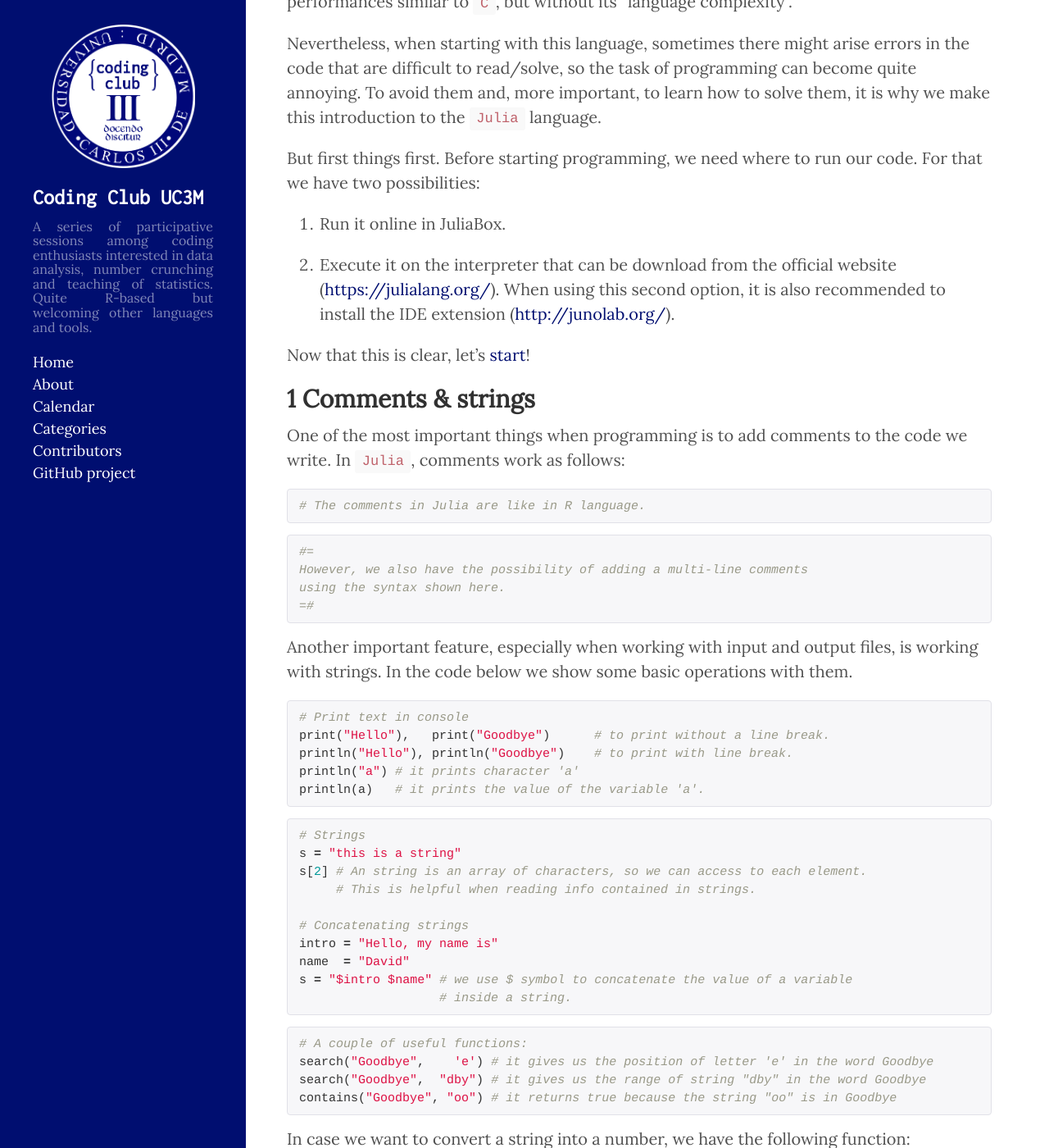
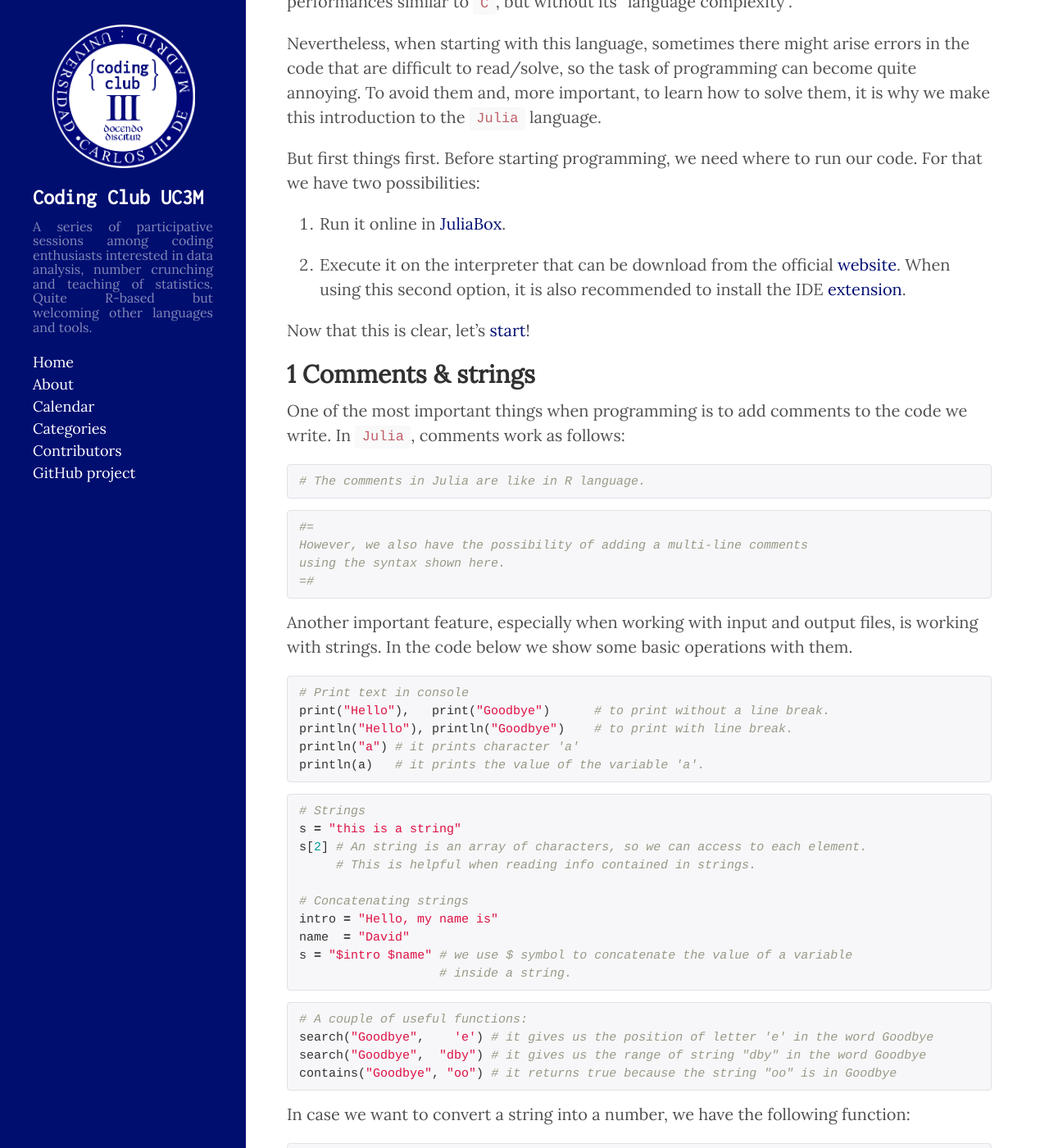
Before and after one commit to CodingClubUC3M/codingclubuc3m.github.io, a Jekyll site: the page built from _posts/2018-05-23-Introduction-Julia-hidden.md, in a window 1280 px wide and 1400 px high, scrolled down 1523 px. Shown: the whole window at 82% size. Built offline with Jekyll 4.4.1, drawn with Linux system fonts in a browser that asks for light colours; comment, search, counter and statistics services are not loaded; some of the changed lines change nothing that is shown; some of the changed text lies outside the part shown.

Commit message:
definitivo

````diff
--- a/_posts/2018-05-23-Introduction-Julia-hidden.md
+++ b/_posts/2018-05-23-Introduction-Julia-hidden.md
@@ -22,9 +22,9 @@ Nevertheless, when starting with this language, sometimes there might arise erro
 
 But first things first. Before starting programming, we need where to run our code. For that we have two possibilities:
 
-1. Run it online in JuliaBox.
+1. Run it online in [JuliaBox](https://auth.juliacomputing.io/dex/auth?response_type=code&client_id=dev-juliabox&state=5c5584f238e4938173139328a01adce8&redirect_uri=https%3A%2F%2Fwww.juliabox.com%2Fauth%2Flogin&nonce=a01cca2216badb2d2a43940cead5a59f&scope=openid%20email%20profile%20offline_access).
 
-2. Execute it on the interpreter that can be download from the official website (<https://julialang.org/>). When using this second option, it is also recommended to install the IDE extension (<http://junolab.org/>).
+2. Execute it on the interpreter that can be download from the official [website](<https://julialang.org/>). When using this second option, it is also recommended to install the IDE [extension](<http://junolab.org/>).
 
 Now that this is clear, let's [start](https://github.com/CodingClubUC3M/codingclubuc3m.github.io/blob/master/scripts/JuliaIntro.ipynb)!
 
@@ -85,7 +85,7 @@ Question: which are the outputs of this code?
 ```julia
 search("Goodbye", 'i')
 search("Goodbye", "dbh")
-a = parse(Int, "1234.35") # here the error is because we are saying that we have
+a = parse(Int, "1234.35") # Here the error is because we are saying that we have
                           # an integer when it is not.
 ```
 
````
